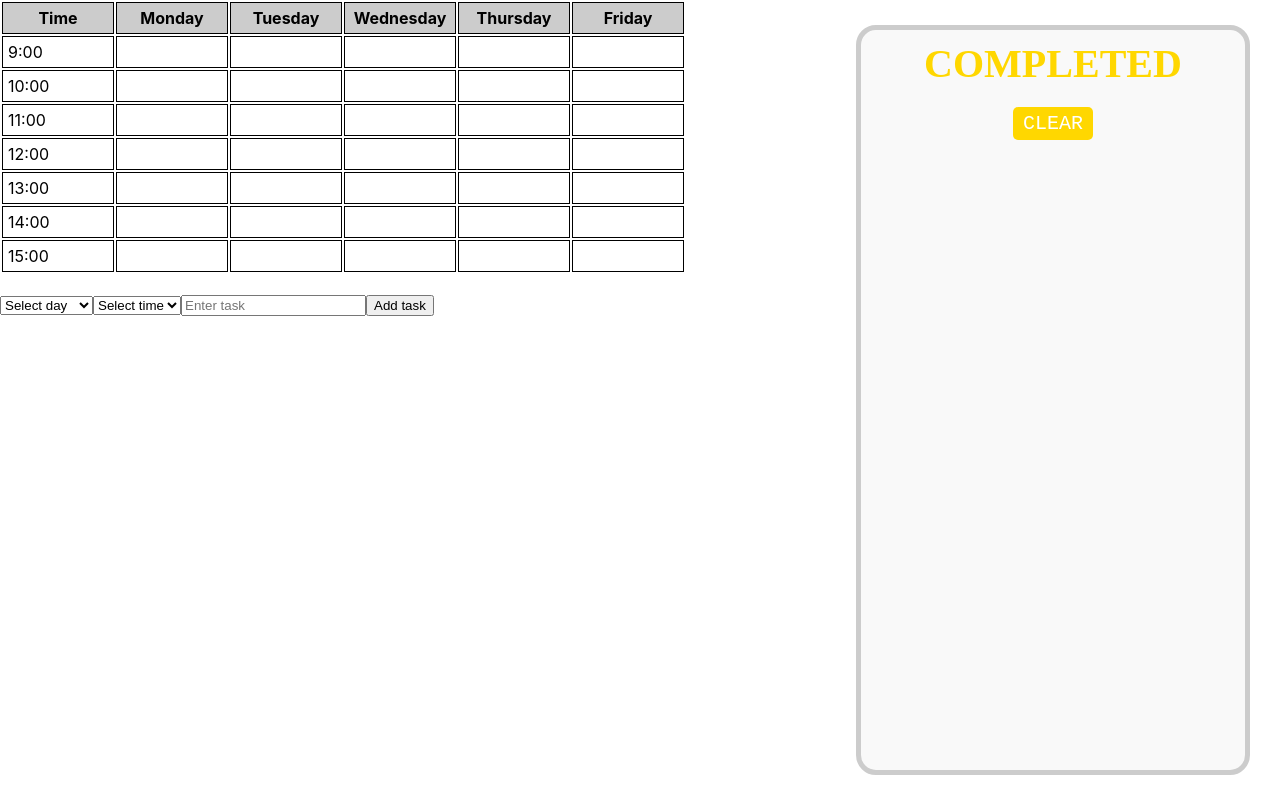
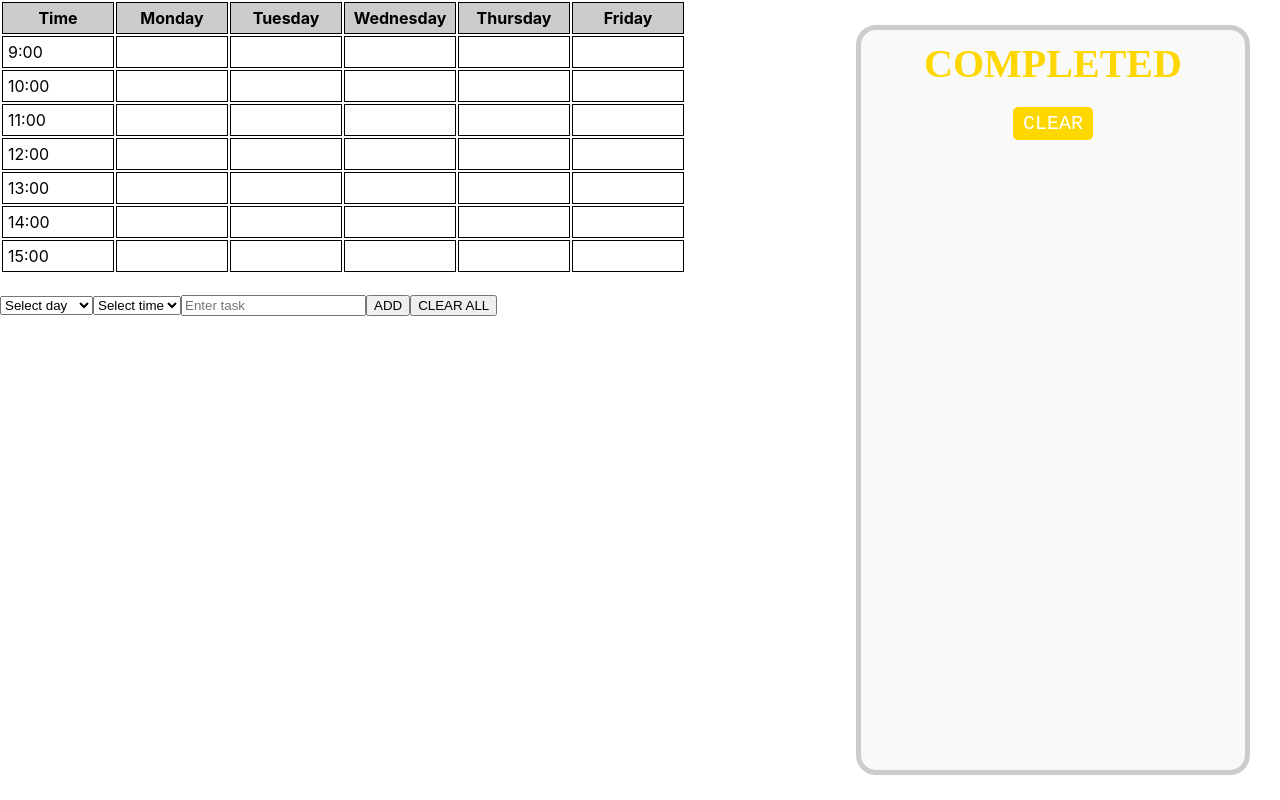
Before and after one commit to Eason-Jin/Task-List, a React (Create React App) app in the folder task-list/: page / in a window 1280 px wide. Built offline with nearby package versions, Linux system fonts and the light colour scheme; the HTML template or start-up script is replaced by a standard one.

Commit message:
Added clear all tasks

```diff
--- a/task-list/src/App.js
+++ b/task-list/src/App.js
@@ -118,7 +118,7 @@ function App() {
           <TimeTable tasks={tasks} handleCheckboxChange={handleCheckboxChange} handleDeleteTask={handleDeleteTask} />
         </div>
         <div>
-          <TaskInput onAddTask={handleAddTask} />
+          <TaskInput onAddTask={handleAddTask} tasks={tasks} setTasks={setTasks}/>
         </div>
       </div>
       <div className="right">
--- a/task-list/src/components/TimeTable/TaskInput.js
+++ b/task-list/src/components/TimeTable/TaskInput.js
@@ -1,7 +1,7 @@
 import React, { useState } from "react";
 import "./TaskInput.css";
 
-const TaskInput = ({ onAddTask }) => {
+const TaskInput = ({ onAddTask, tasks, setTasks}) => {
   const [day, setDay] = useState("");
   const [time, setTime] = useState("");
   const [task, setTask] = useState("");
@@ -27,6 +27,35 @@ const TaskInput = ({ onAddTask }) => {
       });
       setTask("");
     }
+  };
+
+  const handleClearTasks = () => {
+    // Clear the completed list in state
+    setTasks([
+      {
+        day: 'Monday',
+        tasks: []
+      },
+      {
+        day: 'Tuesday',
+        tasks: []
+      },
+      {
+        day: 'Wednesday',
+        tasks: []
+      },
+      {
+        day: 'Thursday',
+        tasks: []
+      },
+      {
+        day: 'Friday',
+        tasks: []
+      }
+    ]);
+
+    // Clear the completed list in local storage
+    localStorage.removeItem("tasks");
   };
 
   return (
@@ -55,7 +84,8 @@ const TaskInput = ({ onAddTask }) => {
         value={task}
         onChange={handleTaskChange}
       />
-      <button onClick={handleAddTaskClick}>Add task</button>
+      <button onClick={handleAddTaskClick}>ADD</button>
+      <button onClick={handleClearTasks}>CLEAR ALL</button>
     </div>
   );
 };
```
